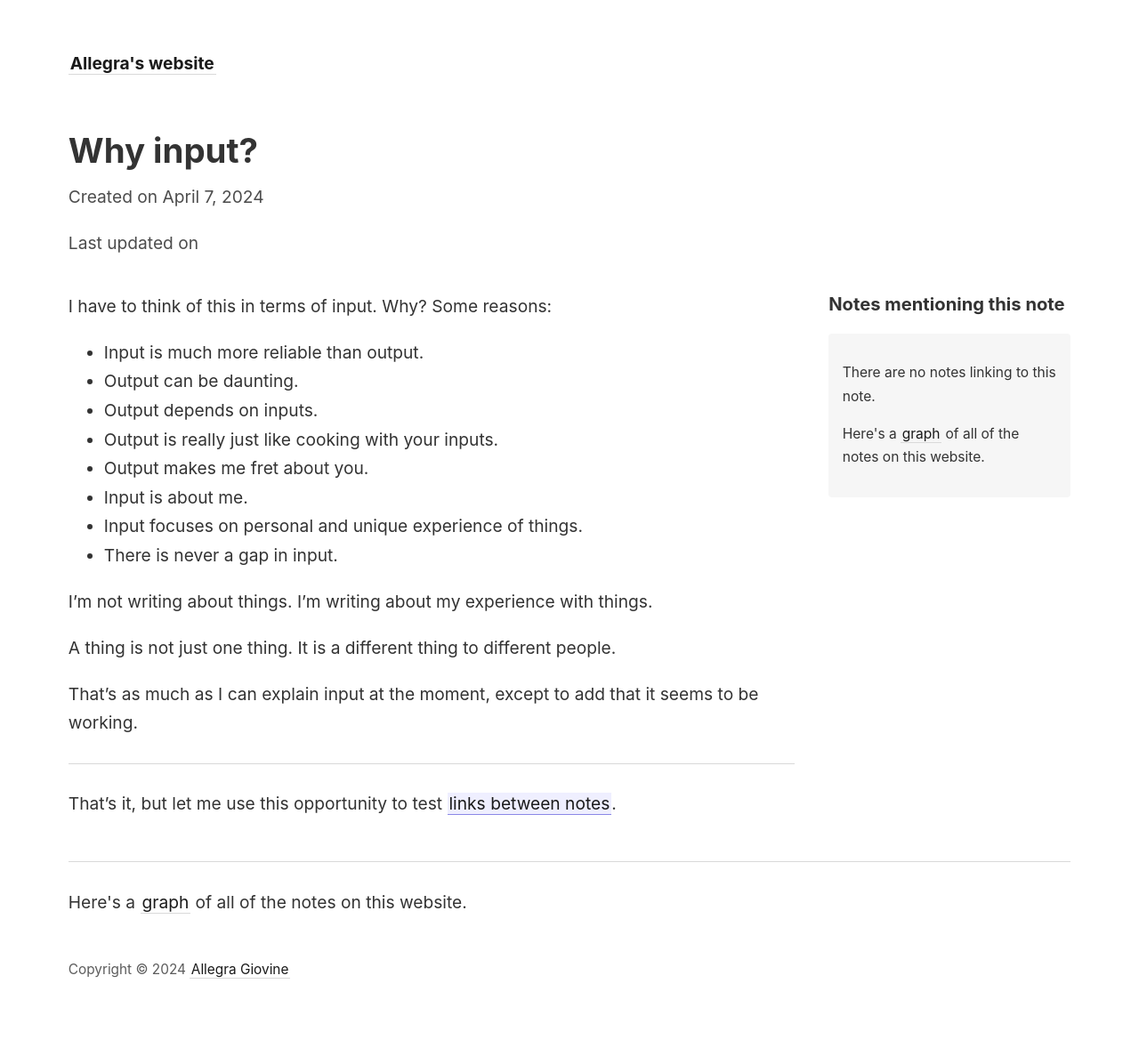
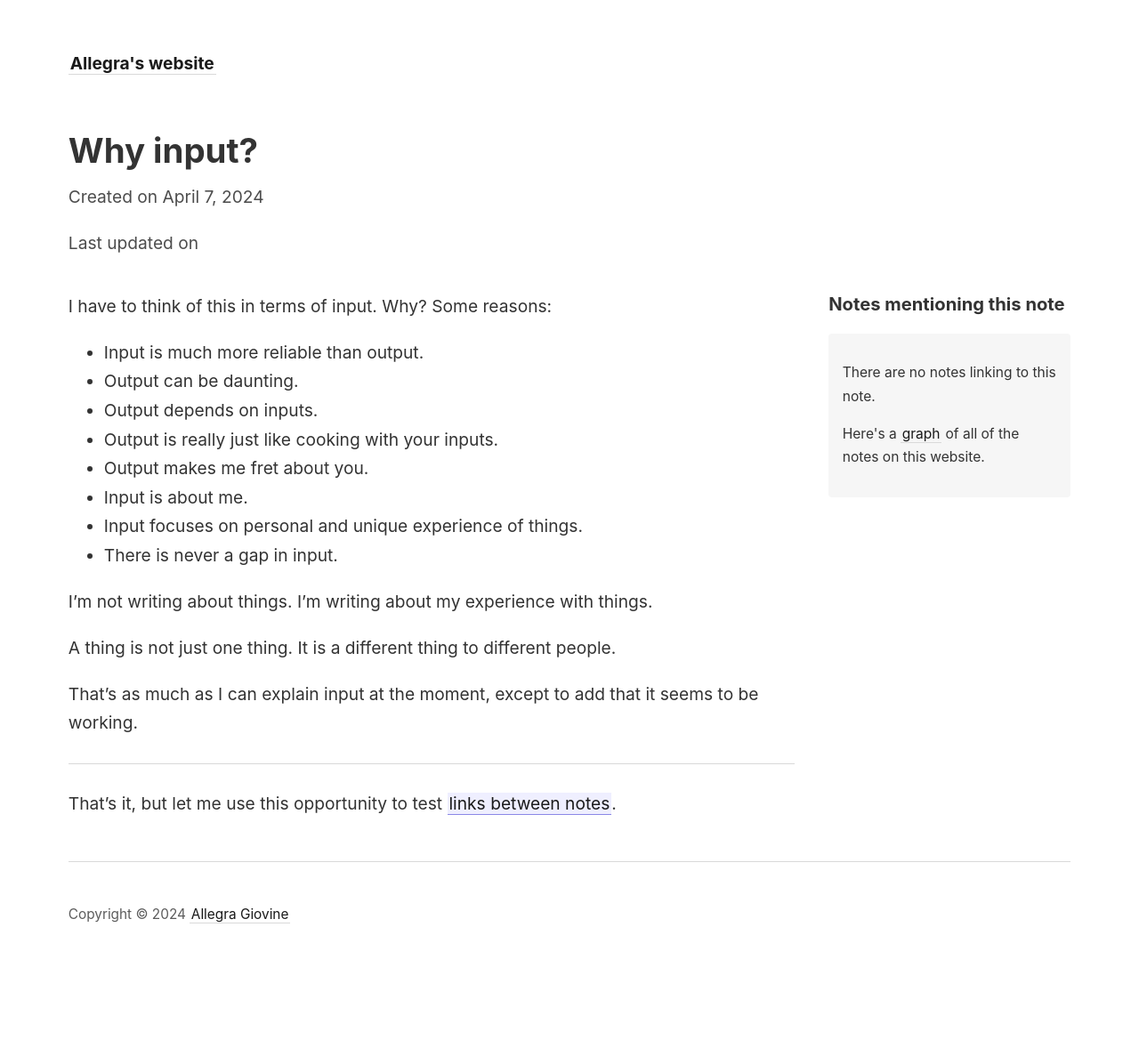
Before and after one commit to agiovine/agiovine.github.io, a Jekyll site: the page built from _notes/input.md, in a window 1280 px wide. Shown: the whole page at 89% size. Built offline with Jekyll 4.4.1, drawn with Linux system fonts in a browser that asks for light colours; after the commit the page ends 1108 px from its top, so only the background shows below that.

Commit message:
Update note.html

```diff
--- a/_layouts/note.html
+++ b/_layouts/note.html
@@ -50,5 +50,3 @@ layout: default
 </article>
 
 <hr>
-
-<p>Here's a <a class="internal-link" href="{{ site.baseurl }}/graph">graph</a> of all of the notes on this website.</p>
```
